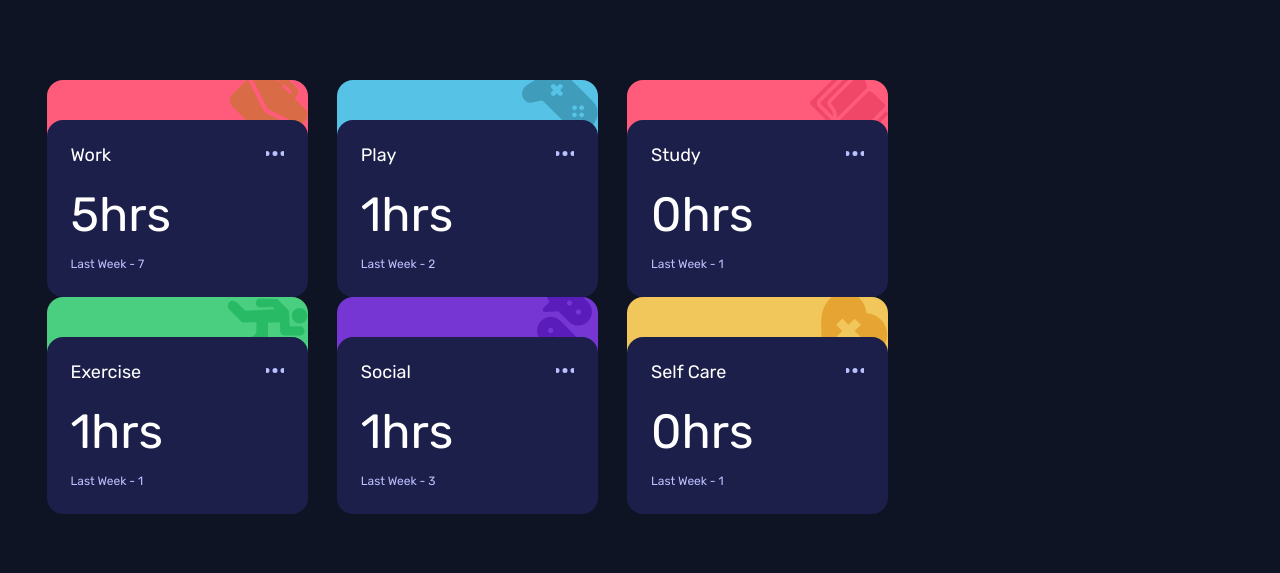
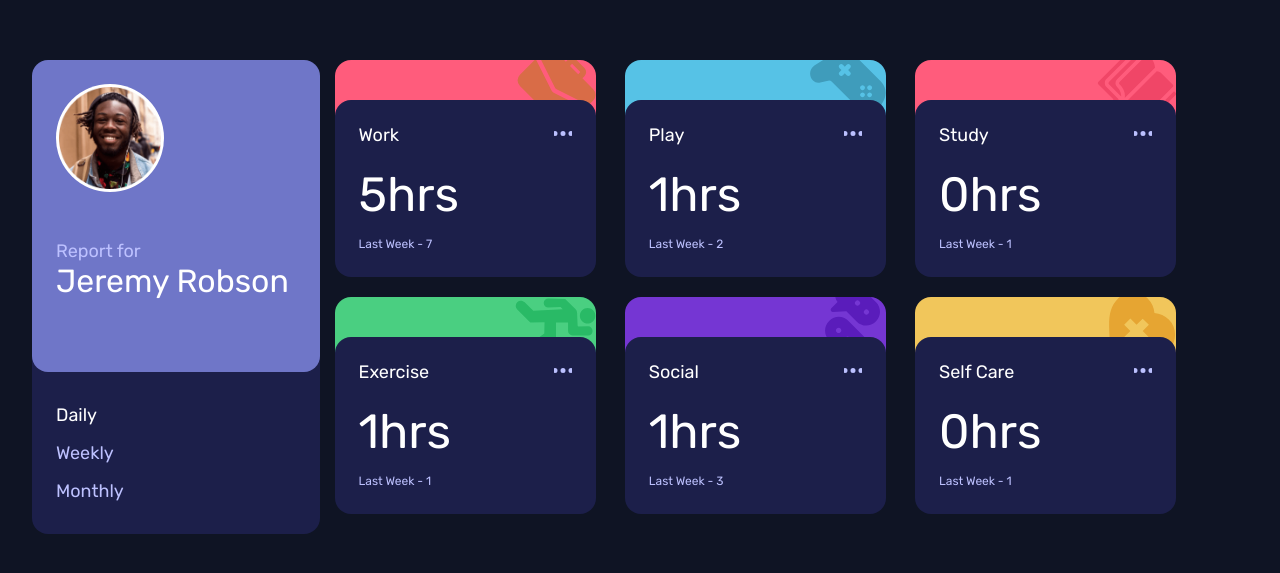
Before and after one commit to asharifauzan/react-time-tracking-dashboard, a React (Create React App) app: page / in a window 1280 px wide. Shown: the part 103-676 px from the top of the page. Built offline with nearby package versions, Linux system fonts and the light colour scheme.

Commit message:
create side control & profile component

```diff
--- a/src/Components/Base/Component.jsx
+++ b/src/Components/Base/Component.jsx
@@ -1,9 +1,11 @@
 import Schedule from './Schedule/Component'
+import Control from './Control/Component'
 import styles from './styles.module.scss'
 
 function Base() {
   return (
     <div className={styles.container}>
+      <Control />
       <Schedule />
     </div>
   )
--- /dev/null
+++ b/src/Components/Base/Control/Component.jsx
@@ -0,0 +1,14 @@
+import Profile from './Profile/Component'
+import TimeControl from './Time-Control/Component'
+import styles from './styles.module.scss'
+
+function Control() {
+  return (
+    <div className={styles.control_wrapper}>
+      <Profile name="Jeremy Robson" />
+      <TimeControl />
+    </div>
+  )
+}
+
+export default Control
--- /dev/null
+++ b/src/Components/Base/Control/Profile/Component.jsx
@@ -0,0 +1,16 @@
+import ProfilePic from '../../../../Assets/image-jeremy.png'
+import styles from '../styles.module.scss'
+
+function Profile({name}) {
+  return (
+    <div className={styles.profile_wrapper}>
+      <div className={styles.avatar}>
+        <img src={ProfilePic} alt={name} />
+      </div>
+      <p>Report for</p>
+      <span className={styles.name}>{name}</span>
+    </div>
+  )
+}
+
+export default Profile
--- /dev/null
+++ b/src/Components/Base/Control/Time-Control/Component.jsx
@@ -0,0 +1,40 @@
+import { useState } from 'react'
+import cx from 'classnames'
+import styles from '../styles.module.scss'
+
+function TimeControl() {
+  // set daily as default mode
+  const [ timemode, setTimemode ] = useState('day')
+
+  const switchMode = mode=> {
+    setTimemode(mode)
+  }
+
+  const setActiveMode = mode=> {
+    return cx(styles.time_label, timemode === mode ? styles.active : null)
+  }
+
+  return (
+    <div className={styles.time_wrapper}>
+      <div className={styles.time_control}>
+        <span
+          className={setActiveMode('day')}
+          onClick={()=> switchMode('day')}>
+            Daily
+        </span>
+        <span
+          className={setActiveMode('week')}
+          onClick={()=> switchMode('week')}>
+            Weekly
+        </span>
+        <span
+          className={setActiveMode('month')}
+          onClick={()=> switchMode('month')}>
+            Monthly
+        </span>
+      </div>
+    </div>
+  )
+}
+
+export default TimeControl
--- /dev/null
+++ b/src/Components/Base/Control/styles.module.scss
@@ -0,0 +1,71 @@
+@import '../../../variable';
+
+.control_wrapper {
+  display: flex;
+  flex-direction: column;
+}
+
+.profile_wrapper {
+  background-color: $desaturated-blue;
+  border-radius: $sm-b-radius;
+  padding: $md-padding;
+  z-index: 1;
+  flex-grow: 1;
+
+  .avatar {
+    min-width: 20px;
+    min-height: 20px;
+    width: 45%;
+    height: max-content;
+    display: flex;
+    justify-content: center;
+    align-items: center;
+    padding: 3px;
+    border-radius: 100%;
+    background-color: $white;
+    margin-bottom: 3rem;
+  }
+
+  .avatar img {
+    width: 100%;
+    height: 100%;
+  }
+
+  p { color: $pale-blue; }
+
+  .name {
+    font-size: 32px;
+    margin-bottom: calc($sm-padding + $lg-padding);
+    display: inline-block;
+  }
+}
+
+.time_wrapper {
+  background-color: $dark-blue;
+  border-bottom-left-radius: $sm-b-radius;
+  border-bottom-right-radius: $sm-b-radius;
+  // height: 100%;
+  // flex-grow: 1;
+  margin-top: -$sm-b-radius;
+
+  .time_control {
+    margin-top: $sm-b-radius;
+    display: flex;
+    flex-direction: column;
+    padding: $md-padding;
+  }
+
+  .time_control .time_label {
+    color: $pale-blue;
+    padding-block: calc($sm-padding / 2);
+  }
+
+  .time_control .time_label:hover {
+    color: $white;
+    cursor: pointer;
+  }
+
+  .time_control .time_label.active {
+    color: $white;
+  }
+}
--- a/src/_variable.scss
+++ b/src/_variable.scss
@@ -30,3 +30,8 @@ $font-size          : 18px;
 $sm-b-radius        : 1rem;
 $md-b-radius        : 2rem;
 $lg-b-radius        : 3rem;
+
+// padding
+$sm-padding         : 1rem;
+$md-padding         : 1.5rem;
+$lg-padding         : 2rem;
```
Also changed, not shown: src/Assets/image-jeremy.png (renamed from public/images/image-jeremy.png).
